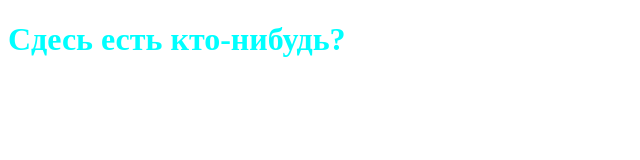
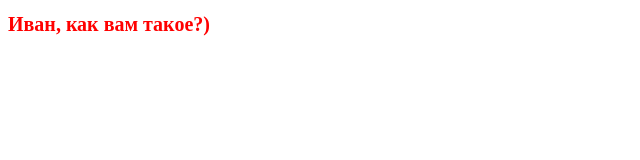
Before and after one commit to tomasthecat1/Index, a plain HTML site: page index.html in a window 1280 px wide. Shown: the whole page, without its empty margins (0-640 px from the left). Drawn offline with Linux system fonts and the light colour scheme.

Commit message:
ивану

```diff
--- a/index.html
+++ b/index.html
@@ -10,7 +10,7 @@
 <body>
     <header></header>
     <main>
-        <h1>Сдесь есть кто-нибудь?</h1>
+        <h1>Иван, как вам такое?)</h1>
     </main>
     <section></section>
     <footer></footer>
--- a/style.css
+++ b/style.css
@@ -1,4 +1,5 @@
 
 h1 {
-    color:aqua;
+    color:red;
+    font-size: 20px;
 }
```
